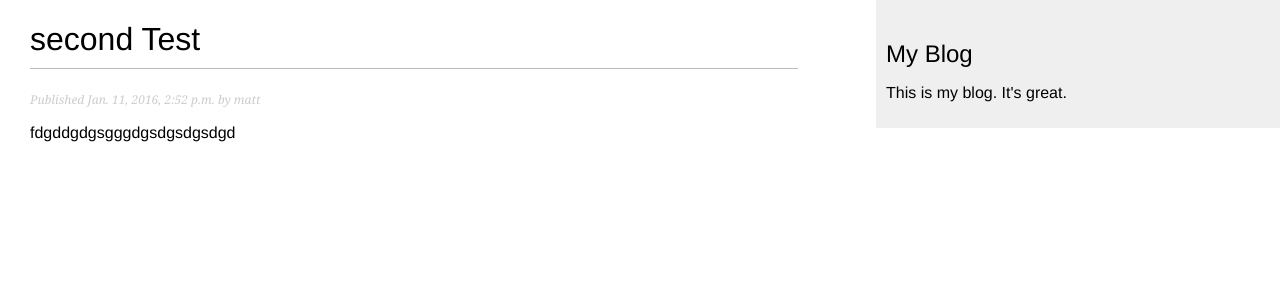
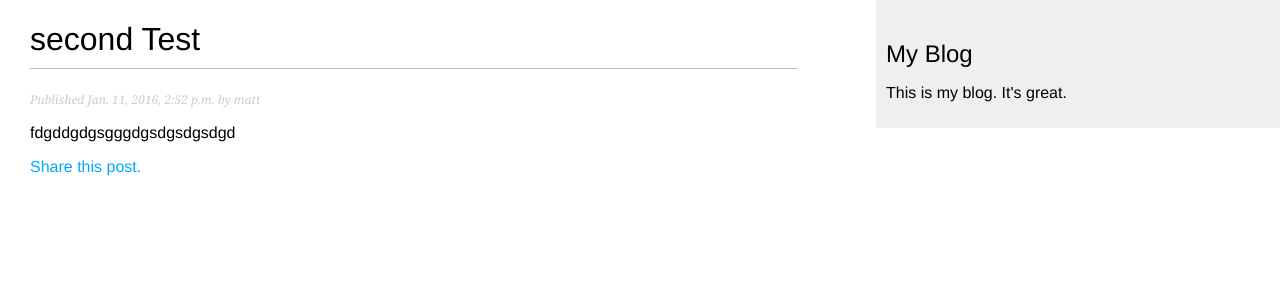
Before and after one commit to matthynes/DjangoByExample, a Django app: a page that uses DBE_blog/templates/blog/post/detail.html in a window 1280 px wide. Shown: the top 300 px of the page. Run offline with Django 3.2, Linux system fonts and the light colour scheme; data comes from the database, SQL or seed files in the repository; parts of the project's set-up code (start-up, migrations or seed data) failed here and were passed over.

Commit message:
Change post list view to CBV. Add post sharing by email.

```diff
--- a/DBE_blog/templates/blog/post/detail.html
+++ b/DBE_blog/templates/blog/post/detail.html
@@ -8,4 +8,9 @@
         Published {{ post.publish }} by {{ post.author }}
     </p>
     {{ post.body|linebreaks }}
+    <p>
+        <a href="{% url 'blog:post_share' post.id %}">
+            Share this post.
+        </a>
+    </p>
 {% endblock %}
--- a/DBE_blog/templates/blog/post/list.html
+++ b/DBE_blog/templates/blog/post/list.html
@@ -16,5 +16,5 @@
         {{ post.body|truncatewords:30|linebreaks }}
     {% endfor %}
 
-    {% include 'blog/pagination.html' with page=posts %}
+    {% include 'blog/pagination.html' with page=page_obj %}
 {% endblock %}
--- a/DBE_blog/urls.py
+++ b/DBE_blog/urls.py
@@ -2,7 +2,11 @@ from django.conf.urls import url
 
 from . import views
 
-urlpatterns = [url(r'^$', views.post_list, name='post-list'),
-               url(r'^(?P<year>\d{4})/(?P<month>\d{2})/(?P<day>\d{2})/' r'(?P<post>[-\w]+)/$',
-                   views.post_detail,
-                   name='post_detail'), ]
+urlpatterns = [
+    # url(r'^$', views.post_list, name='post-list'),
+    url(r'^$', views.PostListView.as_view(), name='post_list'),
+    url(r'^(?P<year>\d{4})/(?P<month>\d{2})/(?P<day>\d{2})/' r'(?P<post>[-\w]+)/$',
+        views.post_detail,
+        name='post_detail'),
+    url(r'^(?P<post_id>\d+)/share/$', views.post_share, name='post_share'),
+]
--- a/DBE_blog/views.py
+++ b/DBE_blog/views.py
@@ -1,22 +1,31 @@
-from django.core.paginator import Paginator, PageNotAnInteger, EmptyPage
+from django.core.mail import send_mail
 from django.shortcuts import render, get_object_or_404
+from django.views.generic import ListView
 
+from DBE_blog.forms import EmailPostForm
 from .models import Post
 
 
-def post_list(request):
-    post_objects = Post.published.all()
-    paginator = Paginator(post_objects, 3)
-    page = request.GET.get('page')
+# def post_list(request):
+#     post_objects = Post.published.all()
+#     paginator = Paginator(post_objects, 3)
+#     page = request.GET.get('page')
+#
+#     try:
+#         posts = paginator.page(page)
+#     except PageNotAnInteger:
+#         posts = paginator.page(1)
+#     except EmptyPage:
+#         posts = paginator.page(paginator.num_pages)
+#
+#     return render(request, 'blog/post/list.html', {'page': page, 'posts': posts})
 
-    try:
-        posts = paginator.page(page)
-    except PageNotAnInteger:
-        posts = paginator.page(1)
-    except EmptyPage:
-        posts = paginator.page(paginator.num_pages)
 
-    return render(request, 'blog/post/list.html', {'page': page, 'posts': posts})
+class PostListView(ListView):
+    queryset = Post.published.all()
+    context_object_name = 'posts'
+    paginate_by = 3
+    template_name = 'blog/post/list.html'
 
 
 def post_detail(request, year, month, day, post):
@@ -24,3 +33,24 @@ def post_detail(request, year, month, day, post):
                              publish__year=year, publish__month=month,
                              publish__day=day)
     return render(request, 'blog/post/detail.html', {'post': post})
+
+
+def post_share(request, post_id):
+    post = get_object_or_404(Post, id=post_id, status='published')
+    sent = False
+
+    if request.method == 'POST':
+        form = EmailPostForm(request.POST)
+        if form.is_valid():
+            cd = form.cleaned_data
+            post_url = request.build_absolute_uri(post.get_absolute_url())
+            subject = '{} ({}) recommends you read "{}"'.format(cd['name'], cd['email'],
+                                                                post.title)
+            message = 'Read "{}" at {}\n\n{}\'s comments: {}'.format(post.title, post_url,
+                                                                     cd['name'], cd['comments'])
+            send_mail(subject, message, 'matthynesdev@gmail.com', [cd['to']])
+            sent = True
+    else:
+        form = EmailPostForm()
+
+    return render(request, 'blog/post/share.html', {'post': post, 'form': form, 'sent': sent})
```
